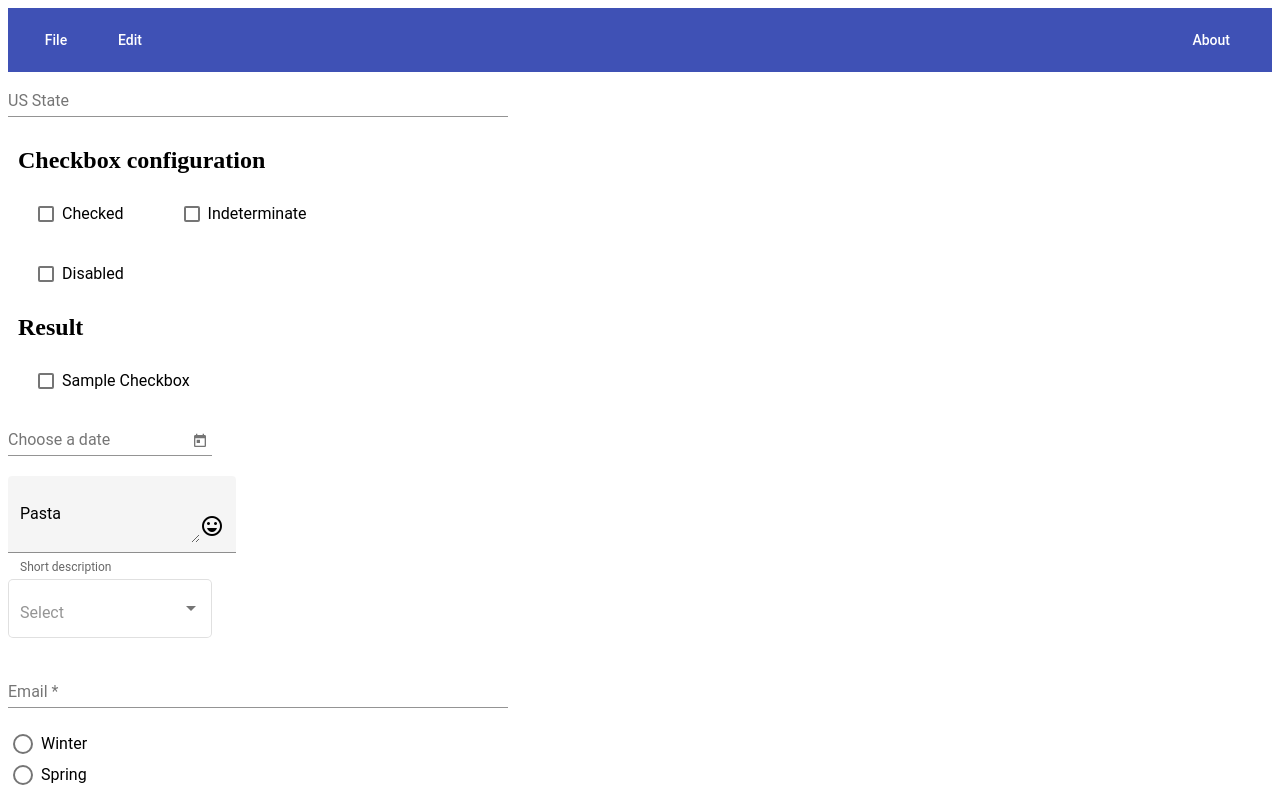
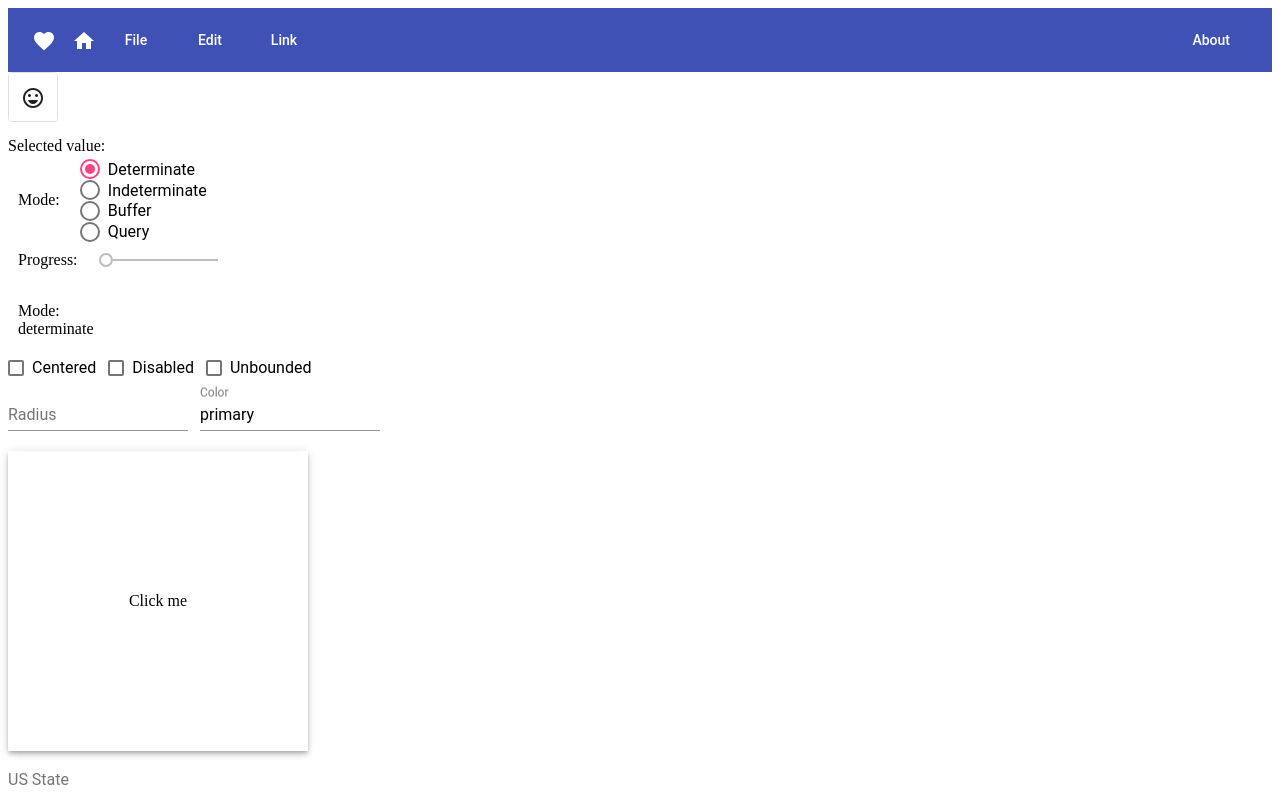
Before and after one commit to AntonijaPofuk/myFirstAngularApp, an Angular app in the folder my-first-angular-app/: page / in a window 1280 px wide. Shown: the top 793 px of the page. Built offline with nearby package versions, Linux system fonts and the light colour scheme.

Commit message:
Added progress bar

```diff
--- a/my-first-angular-app/src/app/app.component.css
+++ b/my-first-angular-app/src/app/app.component.css
@@ -58,4 +58,33 @@
 }
 .gap {
   margin-right: 10px;
-}s
+}
+.tp-button-row button,
+.tp-button-row a {
+   margin-right: 8px;
+}
+.tp-selected-value {
+  margin: 15px 0;
+}
+.tp-margin {
+  margin: 0 10px;
+}
+.tp-ripple-container {
+  cursor: pointer;
+  text-align: center;
+  width: 300px;
+  height: 300px;
+  line-height: 300px;
+  user-select: none;
+  -webkit-user-select: none;
+  -moz-user-select: none;
+  -ms-user-select: none;
+  -webkit-user-drag: none;
+  -webkit-tap-highlight-color: transparent;
+}
+.tp-ripple-checkbox {
+  margin: 6px 12px 6px 0;
+}
+.tp-ripple-form-field {
+  margin: 0 12px 0 0;
+}
--- a/my-first-angular-app/src/app/app.component.html
+++ b/my-first-angular-app/src/app/app.component.html
@@ -1,4 +1,10 @@
 <mat-toolbar color = "primary">
+  <button mat-icon-button>
+    <mat-icon aria-label="Heart">favorite</mat-icon>
+ </button>
+ <button mat-icon-button>
+ <mat-icon>home</mat-icon>
+</button>
   <button mat-button [matMenuTriggerFor] = "menu" class = "gap">File</button>
   <mat-menu #menu = "matMenu">
     <button mat-menu-item>New</button>
@@ -10,9 +16,77 @@
     <button mat-menu-item>File 2</button>
  </mat-menu>
   <button class = "gap" mat-button >Edit</button>
+ <a mat-button routerLink = "#">Link</a>
   <span class = "filler"></span> <!--empty space-->
   <button class = "gap" mat-button >About</button>
 </mat-toolbar>
+
+<!--Button return value-->
+<mat-button-toggle-group #group = "matButtonToggleGroup">
+  <mat-button-toggle value = "happy">
+     <mat-icon>sentiment_very_satisfied</mat-icon>
+  </mat-button-toggle>
+</mat-button-toggle-group>
+<div class = "tp-selected-value">Selected value: {{group.value}}</div>
+
+<!--Progress value-->
+<section class = "tp-section">
+   <label class = "tp-margin">Mode:</label>
+   <mat-radio-group [(ngModel)] = "mode">
+      <mat-radio-button class = "tp-margin" value = "determinate">
+         Determinate
+      </mat-radio-button>
+      <mat-radio-button class = "tp-margin" value = "indeterminate">
+         Indeterminate
+      </mat-radio-button>
+      <mat-radio-button class = "tp-margin" value = "buffer">
+         Buffer
+      </mat-radio-button>
+      <mat-radio-button class = "tp-margin" value = "query">
+         Query
+      </mat-radio-button>
+   </mat-radio-group>
+</section>
+<section class = "tp-section" *ngIf = "mode === 'determinate' || mode === 'buffer'">
+   <label class = "tp-margin">Progress:</label>
+   <mat-slider class = "tp-margin" [(ngModel)] = "value"></mat-slider>
+</section>
+<section class = "tp-section" *ngIf = "mode === 'buffer'">
+   <label class = "tp-margin">Buffer:</label>
+   <mat-slider class = "tp-margin" [(ngModel)] = "bufferValue"></mat-slider>
+</section>
+<section class = "tp-section">
+   <label class = "tp-margin">Mode: {{mode}}</label>
+   <mat-progress-bar
+      class = "tp-margin"
+      [color] = "color"
+      [mode] = "mode"
+      [value] = "value"
+      [bufferValue] = "bufferValue">
+   </mat-progress-bar>
+</section>
+
+<!--Ripple on click-->
+<mat-checkbox [(ngModel)] = "centered" class = "tp-ripple-checkbox">Centered</mat-checkbox>
+<mat-checkbox [(ngModel)] = "disabled" class = "tp-ripple-checkbox">Disabled</mat-checkbox>
+<mat-checkbox [(ngModel)] = "unbounded" class = "tp-ripple-checkbox">Unbounded</mat-checkbox>
+<section>
+   <mat-form-field class = "tp-ripple-form-field">
+      <input matInput [(ngModel)] = "radius" type = "number" placeholder = "Radius">
+   </mat-form-field>
+   <mat-form-field class = "tp-ripple-form-field">
+      <input matInput [(ngModel)] = "color" type = "text" placeholder = "Color">
+   </mat-form-field>
+</section>
+<div class = "tp-ripple-container mat-elevation-z4"
+   matRipple
+   [matRippleCentered] = "centered"
+   [matRippleDisabled] = "disabled"
+   [matRippleUnbounded] = "unbounded"
+   [matRippleRadius] = "radius"
+   [matRippleColor] = "color">
+   Click me
+</div>
 
 <!-- Autocomplete form -->
 <form class = "tp-form">
--- a/my-first-angular-app/src/app/app.component.ts
+++ b/my-first-angular-app/src/app/app.component.ts
@@ -61,4 +61,12 @@ foods: Food[] = [
    thumbLabel = false;
    value = 0;
    vertical = false;
+
+   color = 'primary';
+   mode = 'determinate';
+   bufferValue = 75;centered = false;
+   unbounded = false;
+   radius: number;
+   color: string;
+
 }
```
Also changed, not shown: my-first-angular-app/src/app/app.module.ts (+16 -9 lines).
